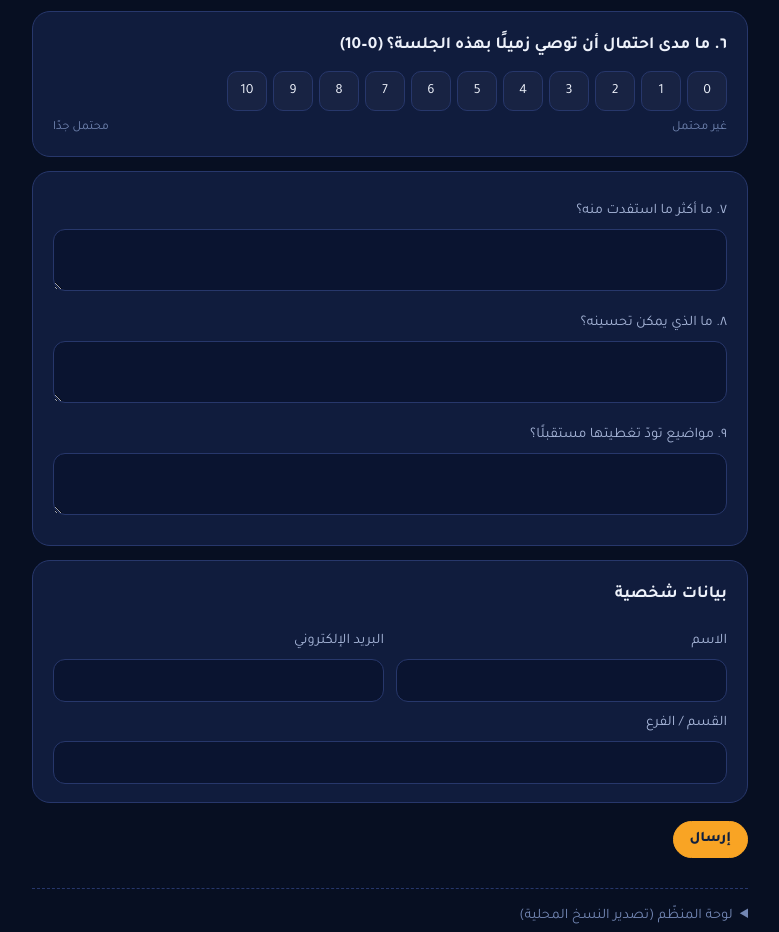
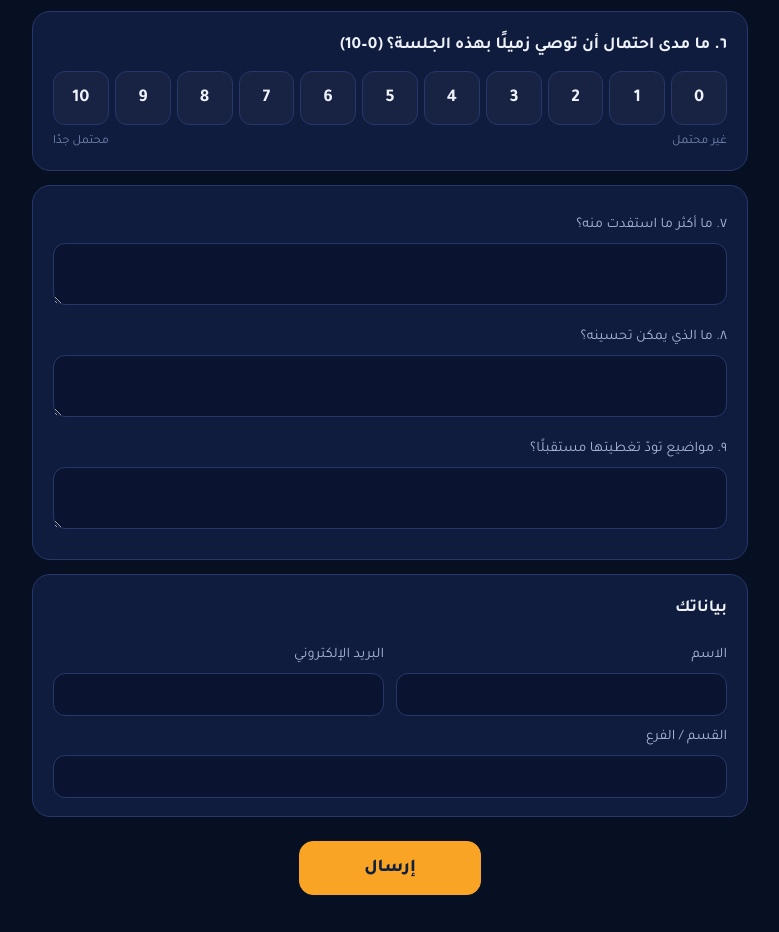
Before and after one commit to amirshurrab/aol-ai-hub, a plain HTML site: page AOL-Survey.html in a window 1280 px wide. Shown: the part 1149-2081 px from the top of the page, without its empty margins (250-1029 px from the left). Drawn offline with Linux system fonts and the light colour scheme.

Commit message:
Remove MagicSchool AI; full-width bigger NPS row; centered larger submit; بياناتك; bottom Back-to-Hub button on every page

```diff
--- a/AOL-Survey.html
+++ b/AOL-Survey.html
@@ -41,15 +41,15 @@
 .likert button:hover{border-color:var(--accent)}
 .likert button.sel{background:var(--accent);color:#10203f;border-color:var(--accent);font-weight:800;transform:translateY(-2px)}
 .scalelab{display:flex;justify-content:space-between;font-size:11.5px;color:var(--muted2);margin-top:6px}
-.nps{display:flex;gap:6px;flex-wrap:wrap}
-.nps button{cursor:pointer;width:40px;height:40px;border-radius:10px;border:1px solid var(--line);background:rgba(255,255,255,.03);color:var(--ink);font-size:14px;font-family:inherit;transition:.18s}
+.nps{display:flex;gap:6px;flex-wrap:nowrap}
+.nps button{cursor:pointer;flex:1;min-width:0;height:54px;border-radius:12px;border:1px solid var(--line);background:rgba(255,255,255,.03);color:var(--ink);font-size:18px;font-weight:700;font-family:inherit;transition:.18s}
 .nps button:hover{border-color:var(--accent)}
 .nps button.sel{background:var(--accent);color:#10203f;border-color:var(--accent);font-weight:800}
 textarea,input[type=text],input[type=email]{width:100%;background:#0a1430;border:1px solid var(--line);border-radius:12px;color:var(--ink);font-family:inherit;font-size:14.5px;padding:11px 13px;resize:vertical}
 textarea:focus,input:focus{outline:none;border-color:var(--accent)}
 label.fl{display:block;font-size:13px;color:var(--muted);margin:10px 0 5px}
 .optgrid{display:grid;grid-template-columns:1fr 1fr;gap:12px}
-.submit{margin:18px 0 6px;display:flex;gap:10px;flex-wrap:wrap;align-items:center}
+.submit{margin:24px 0 6px;display:flex;flex-direction:column;gap:10px;align-items:center}
 .err{color:var(--red);font-size:13px;margin-inline-start:6px}
 .thanks{display:none;text-align:center;padding:40px 16px}
 .thanks .big{font-size:46px}.thanks h2{font-size:26px;margin:8px 0}
@@ -156,7 +156,7 @@
   </div>
 
   <div class="card">
-    <div class="q" data-ar="بيانات شخصية" data-en="Personal details">بيانات شخصية</div>
+    <div class="q" data-ar="بياناتك" data-en="Personal details">بياناتك</div>
     <div class="optgrid">
       <div><label class="fl" data-ar="الاسم" data-en="Name">الاسم</label><input type="text" id="name"></div>
       <div><label class="fl" data-ar="البريد الإلكتروني" data-en="Email">البريد الإلكتروني</label><input type="email" id="email"></div>
@@ -165,7 +165,7 @@
   </div>
 
   <div class="submit">
-    <button class="btn solid" onclick="submitForm()" data-ar="إرسال" data-en="Submit">إرسال</button>
+    <button class="btn solid" onclick="submitForm()" style="font-size:18px;padding:15px 64px;border-radius:14px" data-ar="إرسال" data-en="Submit">إرسال</button>
     <span class="err" id="err"></span>
   </div>
 
@@ -190,6 +190,8 @@
 
 
 <section class="lgnband reveal wrap"><span class="lgnmark"><img src="assets/lgn-logo.png" alt="LGN" onerror="this.style.display='none';this.nextElementSibling.style.display='inline'"><span class="fb">LGN</span></span><div class="lgntext"><h3 data-ar="كيف تساعدك LGN" data-en="How LGN can help">كيف تساعدك LGN</h3><p data-ar="هذه الجلسة بدعم وتنفيذ من LGN، شريك تمكين الذكاء الاصطناعي لأكاديمية التعلم." data-en="This session is delivered with LGN, the AI enablement partner for Academy of Learning.">هذه الجلسة بدعم وتنفيذ من LGN، شريك تمكين الذكاء الاصطناعي لأكاديمية التعلم.</p><div class="lgnchips"><span data-ar="شريك التمكين" data-en="Enablement partner">شريك التمكين</span><span data-ar="AI Learning Assistant" data-en="AI Learning Assistant">AI Learning Assistant</span><span data-ar="AI Kids Club" data-en="AI Kids Club">AI Kids Club</span></div></div></section>
+
+<div class="backhub" style="max-width:1100px;margin:34px auto 0;padding:0 22px;text-align:center"><a class="btn solid" href="AOL-AI-Hub.html" style="font-size:15px;padding:12px 30px" data-ar="↩ العودة إلى المنصة" data-en="↩ Back to the Hub">↩ العودة إلى المنصة</a></div>
 <footer class="site wrap">
   <div class="row"><div class="lockup"><img src="https://aol.edu.sa/wp-content/uploads/2023/11/AOL-Co.-LOGO-White.png" alt="Academy of Learning" onerror="this.style.display='none';this.nextElementSibling.style.display='inline'"><span class="footfall" style="display:none">AOL<b>·</b></span></div>
   <div class="partner" data-ar="بالشراكة مع LGN · أكاديمية التعلم" data-en="In partnership with LGN · Academy of Learning">بالشراكة مع LGN · أكاديمية التعلم</div></div>
```
Also changed, not shown: AOL-AI-Demo.html (+2 -0 lines), AOL-AI-Toolkit.html (+3 -4 lines), AOL-Agentic-Tour.html (+2 -0 lines), AOL-Prompt-Library.html (+2 -0 lines), AOL-Whats-Next.html (+2 -0 lines).
